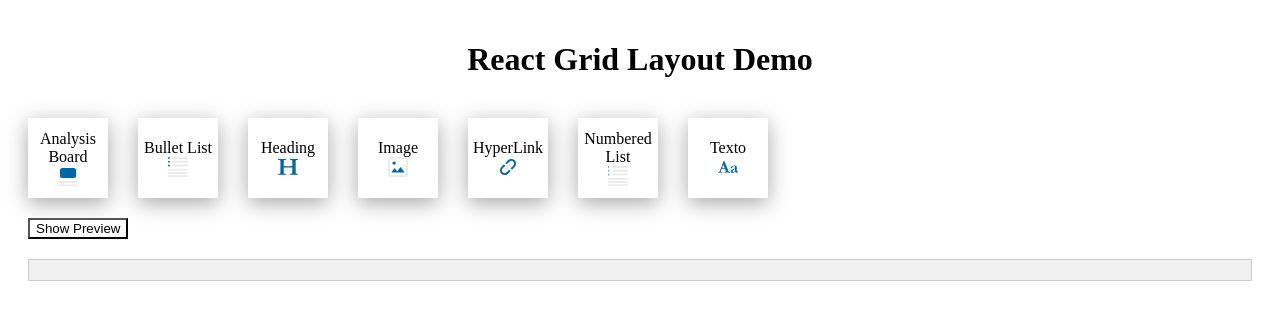
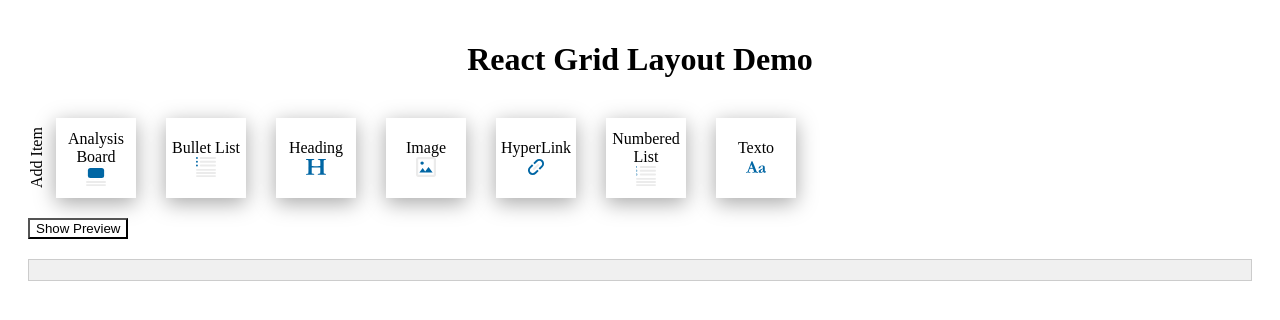
Before and after one commit to yordybb98/react-grid-layout, a React (Vite) app: page / in a window 1280 px wide. Shown: the top 320 px of the page. Built offline with nearby package versions, Linux system fonts and the light colour scheme.

Commit message:
Separating css in a different file

```diff
--- a/src/components/Toolbox/Toolbox.css
+++ b/src/components/Toolbox/Toolbox.css
@@ -1,4 +1,4 @@
-.toolbox {
+.toolboxItem {
     width: 5rem;
     height: 5rem;
     box-shadow:rgba(0, 0, 0, 0.35) 0px 5px 20px;
@@ -12,3 +12,19 @@
     cursor: pointer;
     padding: 5;
 }
+
+.toolbox {
+    display: flex;
+    gap: 10px;
+}
+
+.toolboxHeader {
+    transform: rotate(180deg);
+    writing-mode: vertical-lr;
+    text-align: center;
+}
+
+.toolboxContainer {
+    display: flex;
+    gap: 30px;
+}
--- a/src/components/Toolbox/Toolbox.jsx
+++ b/src/components/Toolbox/Toolbox.jsx
@@ -10,11 +10,14 @@ function Toolbox({ addItem }) {
     const [list] = useState(itemsTypes);
 
     return (
-        <div style={{ display: "flex", gap: 30 }}>
+        <div className="toolbox">
+            <div className="toolboxHeader">Add Item</div>
+
+            <div className="toolboxContainer">
                 {list.map((item) => (
                     <div
                         key={item.id}
-                    className="toolbox"
+                        className="toolboxItem"
                         onClick={() => {
                             addItem(item.id);
                             /* To delete the added item from Toolbox */
@@ -27,6 +30,7 @@ function Toolbox({ addItem }) {
                     </div>
                 ))}
             </div>
+        </div>
     );
 }
 
```
Lines whose indentation alone changed are shown as unchanged.
